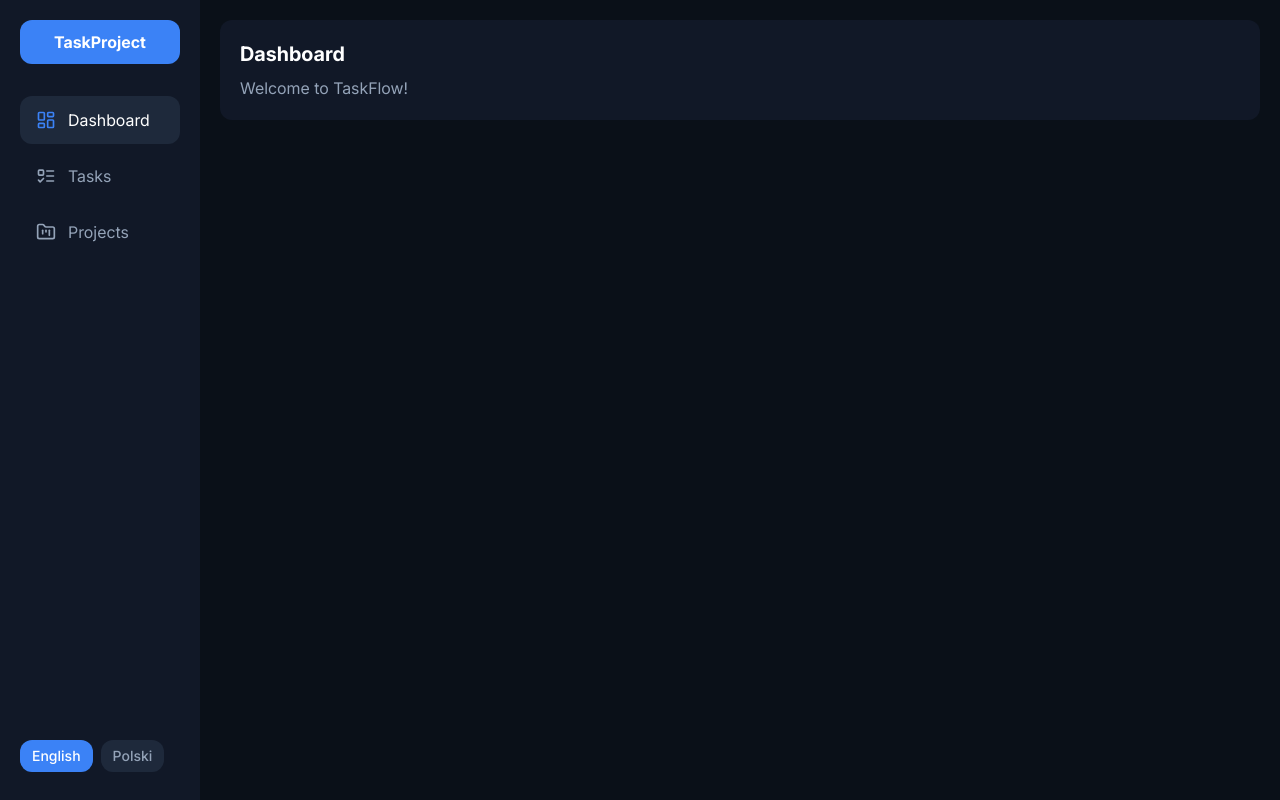
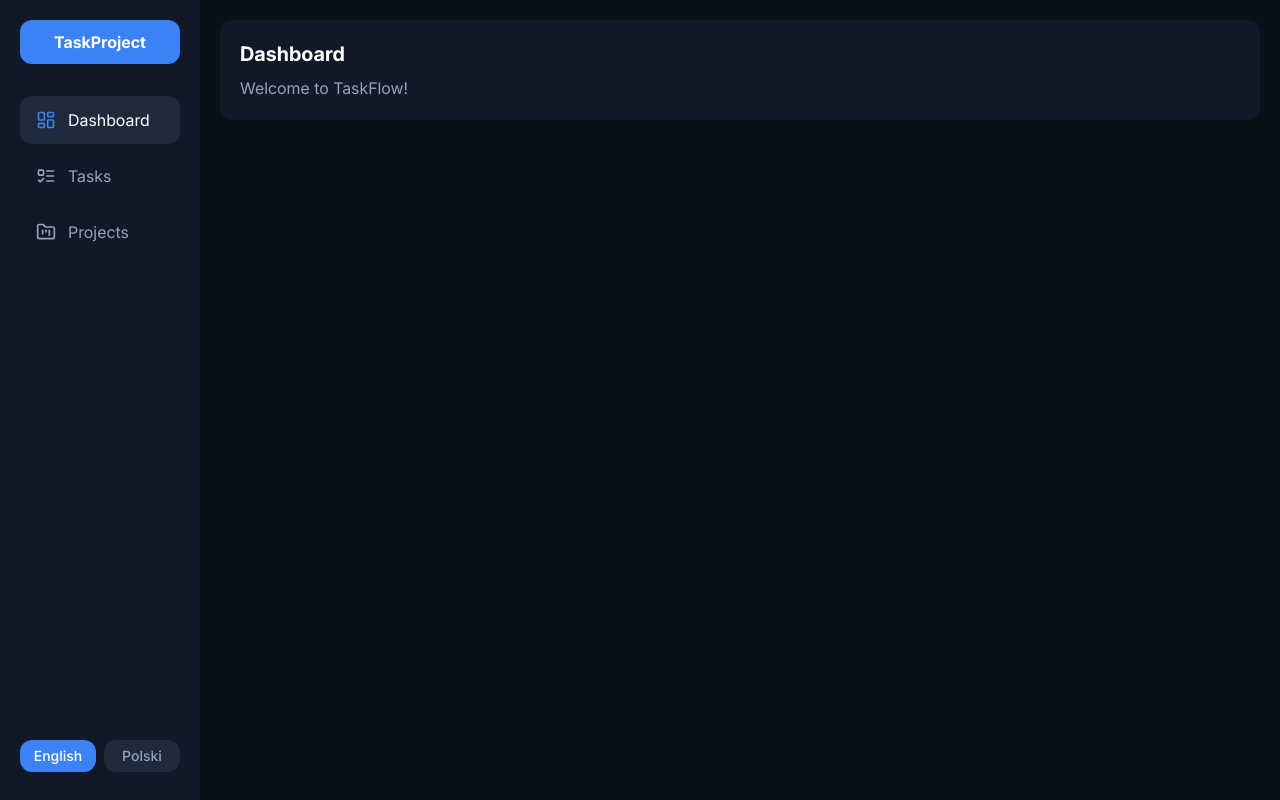
Before and after one commit to mateuszwittek/dashboard-project, a React (Vite) app: page / in a window 1280 px wide. Built offline with nearby package versions, Linux system fonts and the light colour scheme.

Commit message:
language-switch visual fix

```diff
--- a/src/components/ui/language-switch/index.tsx
+++ b/src/components/ui/language-switch/index.tsx
@@ -23,7 +23,7 @@ export function LanguageSwitch({
 			{languages.map(({ code, name }) => (
 				<button
 					className={cn(
-						'rounded-dashboard px-3 py-1.5 text-sm font-medium',
+						'w-full rounded-dashboard px-3 py-1.5 text-sm font-medium',
 						'transition-colors duration-200',
 						'focus-visible:outline-none focus-visible:ring-2',
 						'focus-visible:ring-primary focus-visible:ring-offset-2',
--- a/src/features/layout/components/LayoutSidebar.tsx
+++ b/src/features/layout/components/LayoutSidebar.tsx
@@ -13,7 +13,7 @@ export const LayoutSidebar = ({
 	return (
 		<aside
 			className={cn(
-				'flex h-screen w-[200px] flex-shrink-0 flex-col gap-8 bg-sidebar p-5',
+				'flex h-screen w-[200px] flex-shrink-0 flex-col bg-sidebar p-5',
 				className,
 			)}
 			aria-label="Sidebar"
@@ -23,7 +23,7 @@ export const LayoutSidebar = ({
 				<LayoutNav />
 			</div>
 
-			<LanguageSwitch className="mt-auto pb-2" />
+			<LanguageSwitch className="mt-auto grid w-full grid-cols-2 gap-2 pb-2" />
 		</aside>
 	);
 };
```
